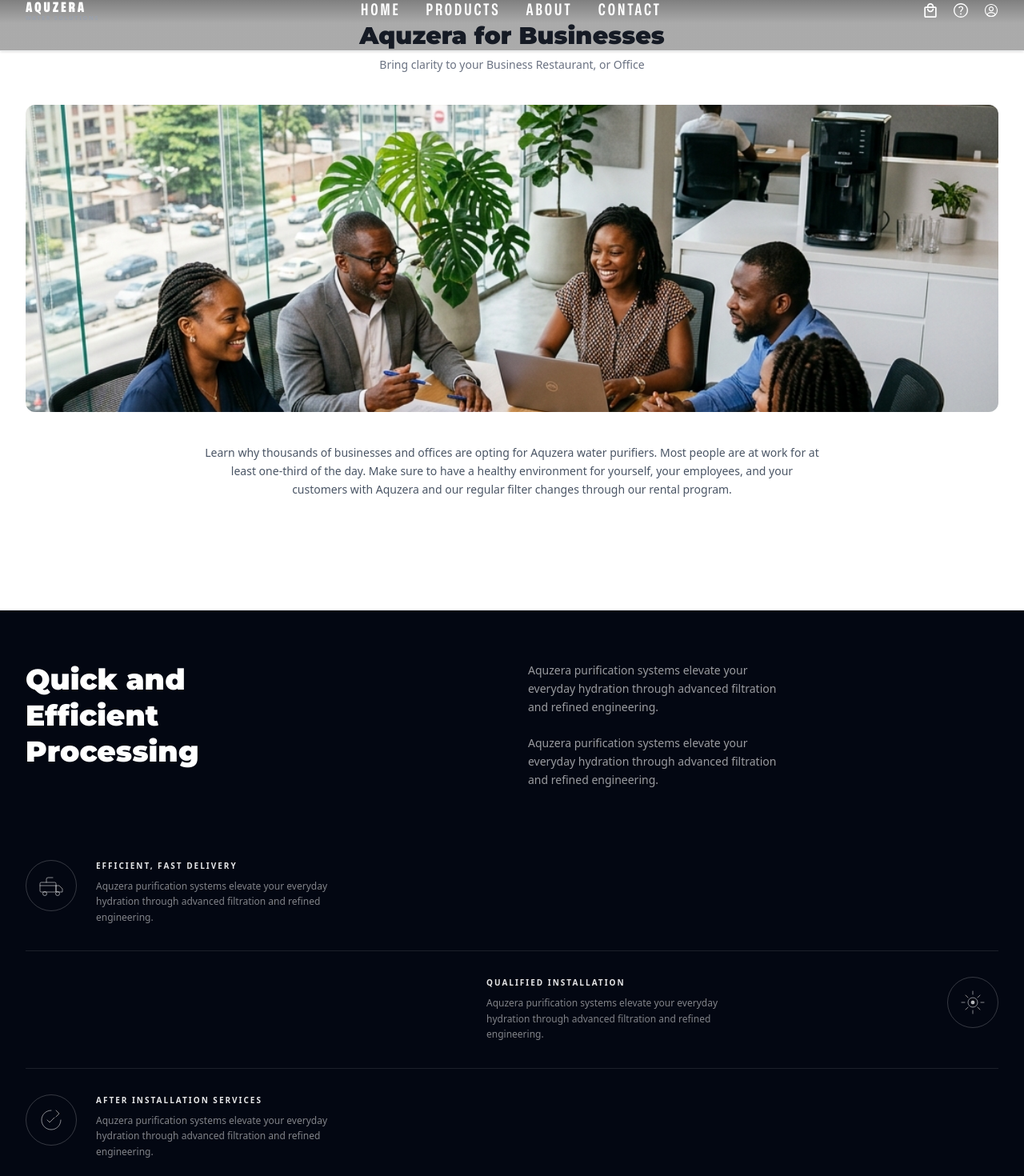
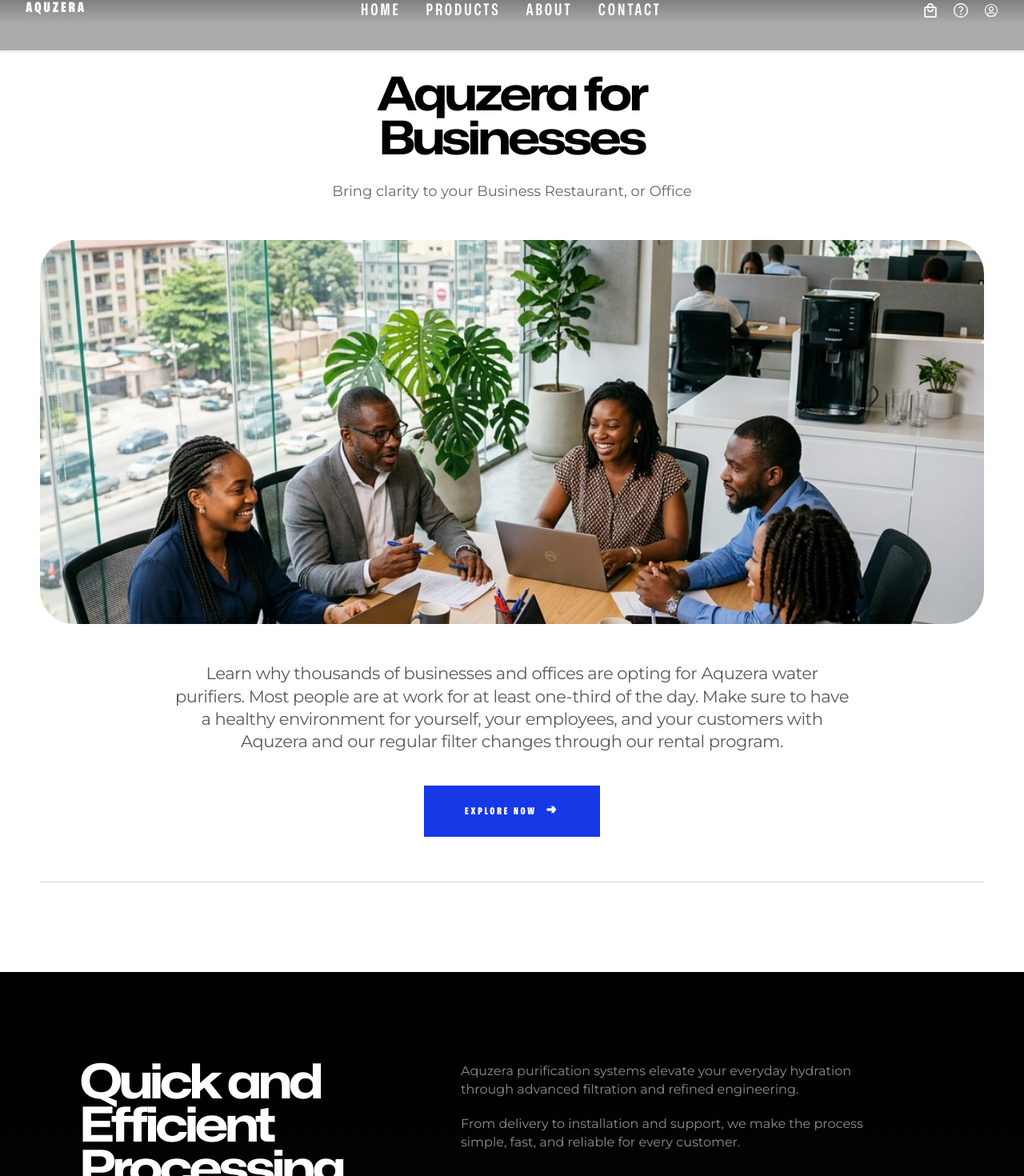
Before and after one commit to femoxmed/aquzera-frontend, a Next.js app: page /about in a window 1280 px wide. Shown: the part 37-1507 px from the top of the page at 80% size. Built offline with nearby package versions, Linux system fonts and the light colour scheme.

Commit message:
update about us

```diff
--- a/src/app/about/page.tsx
+++ b/src/app/about/page.tsx
@@ -1,164 +1,138 @@
-import Image from "next/image";
-import Link from "next/link";
-import BlueFeaturesStrip from "@/components/common/BlueFeaturesStrip";
+import Image from 'next/image';
+import Link from 'next/link';
+import BlueFeaturesStrip from '@/components/common/BlueFeaturesStrip';
 
-export const metadata = { title: "About" };
+export const metadata = { title: 'About' };
 
 const processingFeatures = [
 	{
-    id: "delivery",
-    icon: (
-      <svg viewBox="0 0 64 64" fill="none" stroke="currentColor" strokeWidth={1.5} className="w-8 h-8">
-        <rect x="4" y="24" width="40" height="24" rx="3" />
-        <path d="M44 32h8l8 8v8h-16V32z" />
-        <circle cx="16" cy="52" r="5" />
-        <circle cx="48" cy="52" r="5" />
-        <path d="M4 32h40M20 24V16a4 4 0 014-4h12" strokeLinecap="round" />
-      </svg>
-    ),
-    title: "EFFICIENT, FAST DELIVERY",
+		id: 'delivery',
+		icon: '🚚',
+		title: 'EFFICIENT, FAST DELIVERY',
 		description:
-      "Aquzera purification systems elevate your everyday hydration through advanced filtration and refined engineering.",
+			'Aquzera purification systems elevate your everyday hydration through advanced filtration and refined engineering.',
 	},
 	{
-    id: "installation",
-    icon: (
-      <svg viewBox="0 0 64 64" fill="none" stroke="currentColor" strokeWidth={1.5} className="w-8 h-8">
-        <circle cx="32" cy="32" r="12" />
-        <path d="M32 4v8M32 52v8M4 32h8M52 32h8" strokeLinecap="round" />
-        <path d="M14 14l6 6M44 44l6 6M14 50l6-6M44 20l6-6" strokeLinecap="round" />
-        <circle cx="32" cy="32" r="4" fill="currentColor" />
-      </svg>
-    ),
-    title: "QUALIFIED INSTALLATION",
+		id: 'installation',
+		icon: '🔌',
+		title: 'QUALIFIED INSTALLATION',
 		description:
-      "Aquzera purification systems elevate your everyday hydration through advanced filtration and refined engineering.",
+			'Aquzera purification systems elevate your everyday hydration through advanced filtration and refined engineering.',
 	},
 	{
-    id: "after",
-    icon: (
-      <svg viewBox="0 0 64 64" fill="none" stroke="currentColor" strokeWidth={1.5} className="w-8 h-8">
-        <path d="M32 8C18.7 8 8 18.7 8 32s10.7 24 24 24 24-10.7 24-24" strokeLinecap="round" />
-        <path d="M44 8l8 8-8 8" strokeLinecap="round" strokeLinejoin="round" />
-        <path d="M22 32l6 6 12-12" strokeLinecap="round" strokeLinejoin="round" />
-      </svg>
-    ),
-    title: "AFTER INSTALLATION SERVICES",
+		id: 'after',
+		icon: '🎧',
+		title: 'AFTER INSTALLATION SERVICES',
 		description:
-      "Aquzera purification systems elevate your everyday hydration through advanced filtration and refined engineering.",
+			'Aquzera purification systems elevate your everyday hydration through advanced filtration and refined engineering.',
 	},
 ];
 
 export default function AboutPage() {
 	return (
-    <>
-      {/* ── AQUZERA FOR BUSINESSES ── */}
-      <section className="bg-white py-16">
-        <div className="container">
-          {/* Heading */}
-          <div className="text-center mb-10">
-            <h1
-              className="text-2xl md:text-3xl font-black text-gray-900"
-              style={{ fontFamily: "'Mona Sans','Montserrat',sans-serif", fontStretch: "125%" }}
-            >
-              Aquzera for Businesses
+		<main className='bg-white pt-[110px] lg:pt-[130px]'>
+			{/* AQUZERA FOR BUSINESSES */}
+			<section className='bg-white px-5 pb-20 text-center sm:px-8 lg:pb-28'>
+				<div className='mx-auto max-w-[1180px]'>
+					<h1 className='mx-auto max-w-[650px] font-mona-wide text-[38px] font-bold leading-[0.95] tracking-[-0.05em] text-black sm:text-[48px] md:text-[58px]'>
+						Aquzera for
+						<br className='hidden sm:block' /> Businesses
 					</h1>
-            <p className="mt-2 text-sm text-gray-500">
+
+					<p className='mx-auto mt-6 max-w-[620px] font-montserrat text-[15px] leading-[1.4] text-black/60 sm:text-[18px]'>
 						Bring clarity to your Business Restaurant, or Office
 					</p>
-          </div>
 
-          {/* Office image */}
-          <div className="relative w-full h-72 md:h-96 rounded-xl overflow-hidden mb-10">
+					<div className='relative mx-auto mt-12 h-[280px] w-full overflow-hidden rounded-[28px] sm:h-[380px] md:h-[480px] lg:rounded-[42px]'>
 						<Image
-              src="/images/office-business.png"
-              alt="Aquzera for businesses — office scene"
+							src='/images/office-business.png'
+							alt='Aquzera for businesses — office scene'
 							fill
-              className="object-cover object-center"
+							priority
+							className='object-cover object-center'
 						/>
 					</div>
 
-          {/* Body text + CTA */}
-          <div className="max-w-3xl mx-auto text-center">
-            <p className="text-sm text-gray-600 leading-relaxed">
-              Learn why thousands of businesses and offices are opting for Aquzera water purifiers.
-              Most people are at work for at least one-third of the day. Make sure to have a healthy
-              environment for yourself, your employees, and your customers with Aquzera and our
-              regular filter changes through our rental program.
+					<p className='mx-auto mt-12 max-w-[850px] font-montserrat text-[15px] leading-[1.35] tracking-[-0.02em] text-black/65 sm:text-[18px] md:text-[21px]'>
+						Learn why thousands of businesses and offices are opting for Aquzera
+						water purifiers. Most people are at work for at least one-third of
+						the day. Make sure to have a healthy environment for yourself, your
+						employees, and your customers with Aquzera and our regular filter
+						changes through our rental program.
 					</p>
+
 					<Link
-              href="/product"
-              className="mt-8 inline-flex items-center gap-2 bg-primary text-white text-xs font-bold tracking-[0.2em] px-8 py-3.5 hover:bg-blue-700 transition-colors"
-            >
-              EXPLORE NOW →
+						href='/product'
+						className='mt-10 inline-flex h-[58px] min-w-[190px] items-center justify-center bg-[#1738e6] px-7 font-mona text-[12px] font-black uppercase tracking-[0.24em] text-white transition-opacity hover:opacity-90 sm:h-[64px] sm:min-w-[220px]'>
+						EXPLORE NOW <span className='ml-3 text-[22px]'>→</span>
 					</Link>
-          </div>
+
+					<div className='mt-14 border-t border-black/15' />
 				</div>
 			</section>
 
-      {/* ── QUICK AND EFFICIENT PROCESSING ── */}
-      <section className="bg-gray-950 py-16">
-        <div className="container">
-          {/* Top: heading + description */}
-          <div className="grid md:grid-cols-2 gap-10 mb-14">
-            <div>
-              <h2
-                className="text-3xl md:text-4xl font-black text-white leading-tight"
-                style={{ fontFamily: "'Mona Sans','Montserrat',sans-serif", fontStretch: "125%" }}
-              >
+			{/* QUICK AND EFFICIENT PROCESSING */}
+			<section className='bg-[linear-gradient(180deg,#000_0%,#050607_60%,#202329_100%)] px-5 py-20 text-white sm:px-8 md:py-28'>
+				<div className='mx-auto max-w-[1080px]'>
+					<div className='grid gap-8 border-b border-white/15 pb-12 md:grid-cols-[420px_1fr] md:gap-14'>
+						<h2 className='font-mona-wide text-[42px] font-bold leading-[0.9] tracking-[-0.06em] sm:text-[52px] md:text-[60px]'>
 							Quick and
 							<br />
 							Efficient
 							<br />
 							Processing
 						</h2>
-            </div>
-            <div className="flex items-center">
-              <p className="text-sm text-white/60 leading-relaxed max-w-xs">
+
+						<div className='max-w-[520px] font-montserrat text-[14px] leading-[1.45] text-white/55 sm:text-[16px]'>
+							<p>
 								Aquzera purification systems elevate your everyday hydration
 								through advanced filtration and refined engineering.
-                <br /><br />
-                Aquzera purification systems elevate your everyday hydration
-                through advanced filtration and refined engineering.
+							</p>
+							<p className='mt-5'>
+								From delivery to installation and support, we make the process
+								simple, fast, and reliable for every customer.
 							</p>
 						</div>
 					</div>
 
-          {/* Features list */}
-          <div className="space-y-0 divide-y divide-white/10">
-            {processingFeatures.map((feature, idx) => (
+					<div className='mt-20 space-y-20 md:space-y-28'>
+						{processingFeatures.map((feature, index) => (
 							<div
 								key={feature.id}
-                className="flex items-start gap-6 py-8"
-              >
-                {/* Icon in circle — alternating left/right */}
-                {idx % 2 === 0 ? (
+								className={`grid items-center gap-8 md:grid-cols-[180px_1fr_180px] ${
+									index === 1 ? 'md:text-left' : ''
+								}`}>
+								{index !== 1 ? (
 									<>
-                    {/* Icon left */}
-                    <div className="flex-shrink-0 w-16 h-16 rounded-full border border-white/20 flex items-center justify-center text-white/70">
+										<div className='flex h-[150px] w-[150px] items-center justify-center rounded-full border border-white/30 text-[48px] text-white/80'>
 											{feature.icon}
 										</div>
-                    <div className="flex-1">
-                      <p className="text-[10px] font-bold tracking-[0.2em] text-white/90 uppercase mb-2">
+
+										<div className='max-w-[520px]'>
+											<h3 className='font-mona text-[18px] font-black uppercase tracking-[0.26em] text-white'>
 												{feature.title}
-                      </p>
-                      <p className="text-xs text-white/50 leading-relaxed max-w-xs">
+											</h3>
+											<p className='mt-5 font-montserrat text-[14px] leading-[1.45] text-white/50 sm:text-[15px]'>
 												{feature.description}
 											</p>
 										</div>
+
+										<div className='hidden md:block' />
 									</>
 								) : (
 									<>
-                    <div className="flex-1 text-right hidden md:block" />
-                    <div className="flex-1">
-                      <p className="text-[10px] font-bold tracking-[0.2em] text-white/90 uppercase mb-2">
+										<div className='hidden md:block' />
+
+										<div className='max-w-[520px] md:ml-auto'>
+											<h3 className='font-mona text-[18px] font-black uppercase tracking-[0.26em] text-white'>
 												{feature.title}
-                      </p>
-                      <p className="text-xs text-white/50 leading-relaxed max-w-xs">
+											</h3>
+											<p className='mt-5 font-montserrat text-[14px] leading-[1.45] text-white/50 sm:text-[15px]'>
 												{feature.description}
 											</p>
 										</div>
-                    <div className="flex-shrink-0 w-16 h-16 rounded-full border border-white/20 flex items-center justify-center text-white/70">
+
+										<div className='flex h-[150px] w-[150px] items-center justify-center rounded-full border border-white/30 text-[48px] text-white/80'>
 											{feature.icon}
 										</div>
 									</>
@@ -169,8 +143,7 @@
 				</div>
 			</section>
 
-      {/* ── BLUE FEATURES ── */}
 			<BlueFeaturesStrip />
-    </>
+		</main>
 	);
 }
```
Lines whose indentation alone changed are shown as unchanged.
